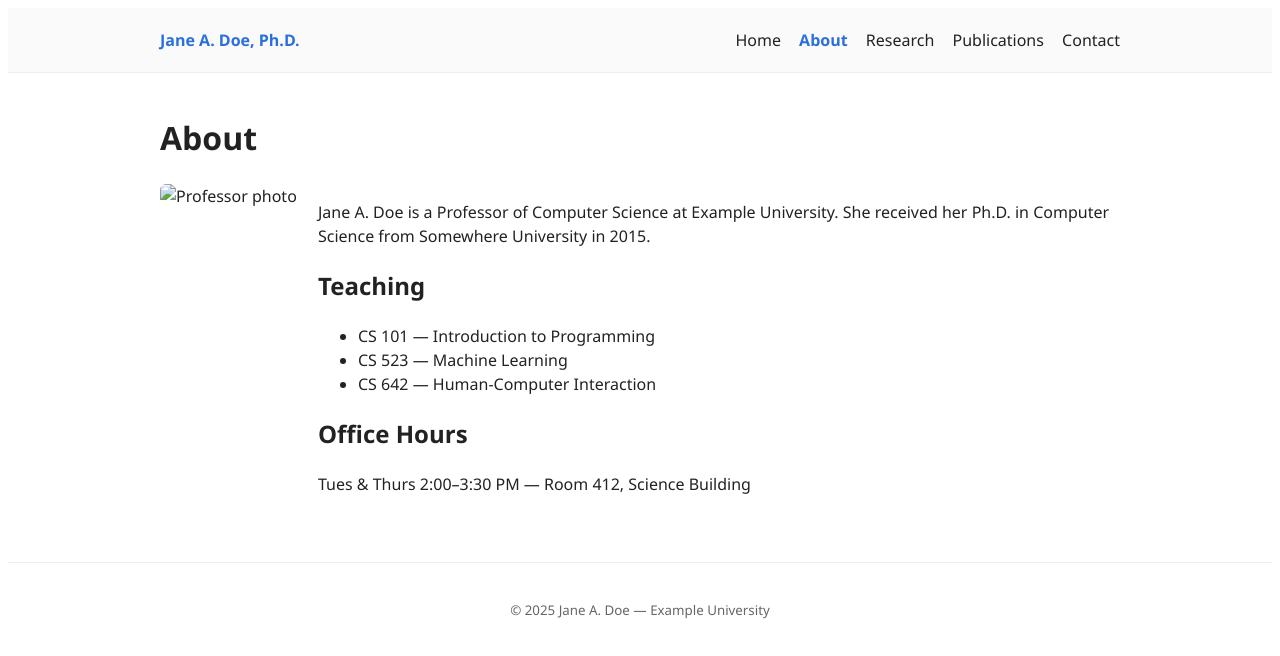
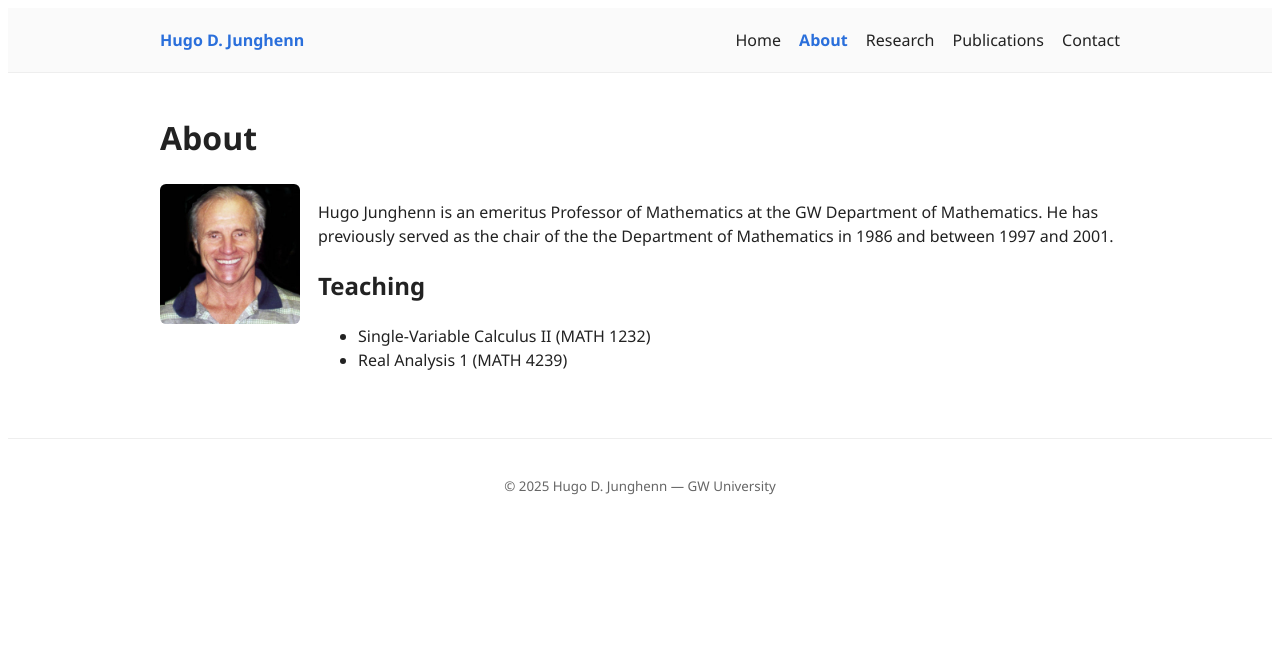
Before and after one commit to stevenoyes2015-del/hugo-site, a website: page src/about.html in a window 1280 px wide. Drawn offline with Linux system fonts and the light colour scheme.

Commit message:
Revise About page for Professor Hugo D. Junghenn
Updated the About page for Professor Hugo D. Junghenn, including changes to the title, content, and image source.

```diff
--- a/src/about.html
+++ b/src/about.html
@@ -3,13 +3,13 @@
 <head>
   <meta charset="utf-8" />
   <meta name="viewport" content="width=device-width,initial-scale=1" />
-  <title>About — Prof. Jane Doe</title>
+  <title>About — Hugo D. Junghenn</title>
   <link rel="stylesheet" href="css/professor.css" />
 </head>
 <body>
   <header class="site-header">
     <div class="wrap">
-      <a class="brand" href="index.html">Jane A. Doe, Ph.D.</a>
+      <a class="brand" href="index.html">Hugo D. Junghenn</a>
       <nav class="nav">
         <a href="index.html">Home</a>
         <a href="about.html" aria-current="page">About</a>
@@ -25,30 +25,30 @@
     <div class="about-grid">
       <div class="photo">
         <!-- Replace with your photo at professor/images/profile.jpg -->
-        <img src="images/profile-placeholder.png" alt="Professor photo" />
+        <img src="assets/Hugo_Junghenn_1080x1080.jpg" alt="Professor photo" />
       </div>
       <div class="about-text">
-        <p>Jane A. Doe is a Professor of Computer Science at Example University. She received her Ph.D. in Computer Science from Somewhere University in 2015.</p>
+        <p>Hugo Junghenn is an emeritus Professor of Mathematics at the GW Department of Mathematics. He has previously served as the chair of the the Department of Mathematics in 1986 and between 1997 and 2001.</p>
 
         <h2>Teaching</h2>
         <ul>
-          <li>CS 101 — Introduction to Programming</li>
-          <li>CS 523 — Machine Learning</li>
-          <li>CS 642 — Human‑Computer Interaction</li>
+          <li>Single-Variable Calculus II (MATH 1232)</li>
+          <li>Real Analysis 1 (MATH 4239)</li>
         </ul>
 
-        <h2>Office Hours</h2>
-        <p>Tues &amp; Thurs 2:00–3:30 PM — Room 412, Science Building</p>
+        <!--<h2>Office Hours</h2>
+        <p>Tues &amp; Thurs 2:00–3:30 PM — Room 412, Science Building</p>-->
       </div>
     </div>
   </main>
 
   <footer class="site-footer">
     <div class="wrap">
-      <small>© 2025 Jane A. Doe — Example University</small>
+      <small>© 2025 Hugo D. Junghenn — GW University</small>
     </div>
   </footer>
 
   <script src="js/professor.js"></script>
 </body>
+
 </html>
```
